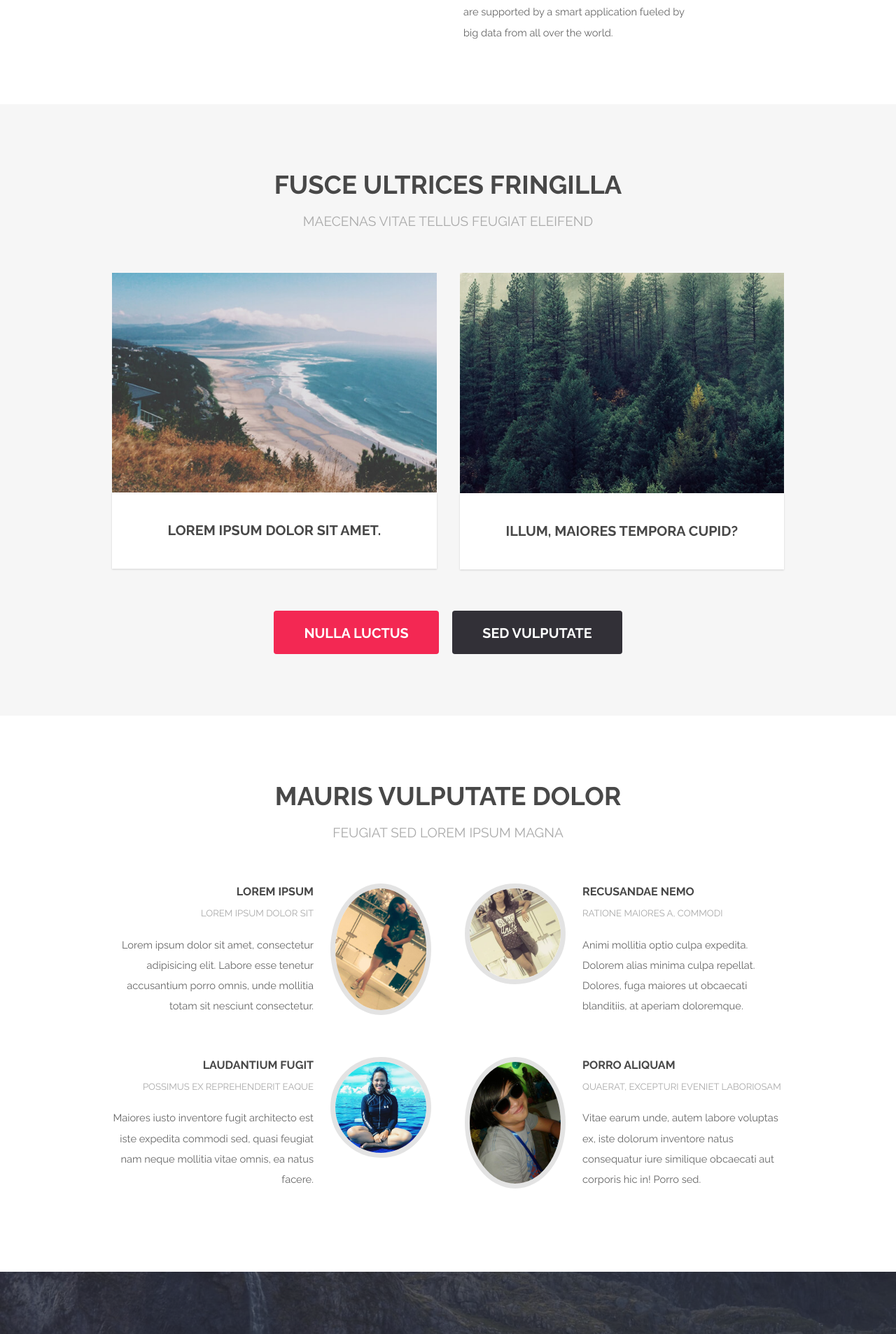
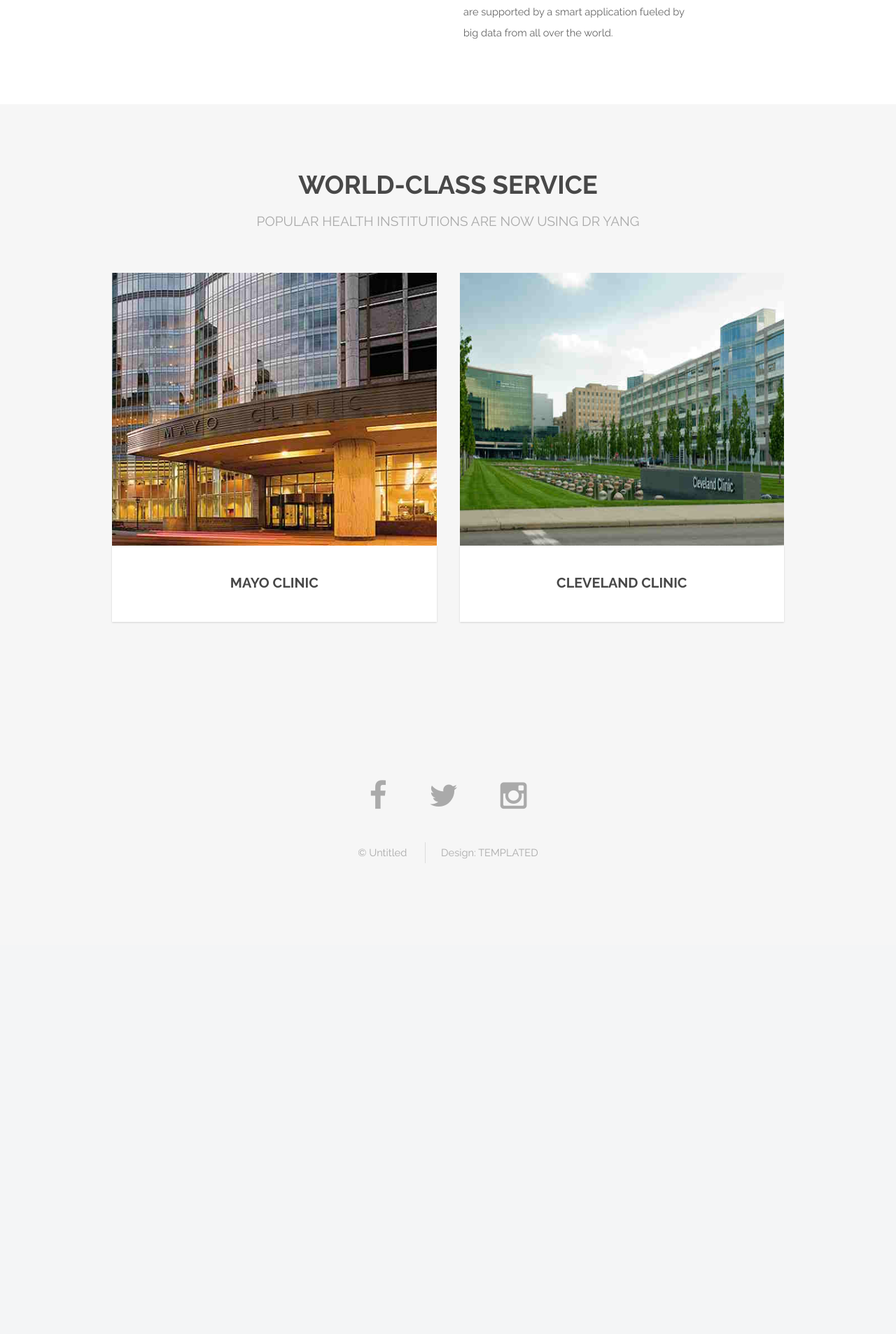
Before and after one commit to marcthemarcian/dr_yang, a Django app: page / in a window 1280 px wide. Shown: the part 982-2889 px from the top of the page at 70% size. After the commit the page ends 2216 px from the top, so only its background shows below. Run offline with Django 3.2, Linux system fonts and the light colour scheme.

Commit message:
all html complete except assess.html

```diff
--- a/dr_yang/yang/static/yang/css/style.css
+++ b/dr_yang/yang/static/yang/css/style.css
@@ -537,6 +537,7 @@
 
 			.image.fit img {
 				width: 100%;
+				height: 390px;
 			}
 
 		.image.rounded {
--- a/dr_yang/yang/templates/yang/about.html
+++ b/dr_yang/yang/templates/yang/about.html
@@ -15,7 +15,7 @@
 
     <!-- Header -->
       <header id="header">
-        <h1><strong><a href="index.html">DR</a></strong> Yang</h1>
+        <h1><strong><a href="{% url 'index' %}">DR</a></strong> Yang</h1>
         <nav id="nav">
           <ul>
             <li><a href="{% url 'index' %}">Home</a></li>
--- a/dr_yang/yang/templates/yang/index.html
+++ b/dr_yang/yang/templates/yang/index.html
@@ -15,7 +15,7 @@
 
     <!-- Header -->
       <header id="header" class="alt">
-        <h1><strong><a href="index.html">DR</a></strong> Yang</h1>
+        <h1><strong><a href="{% url 'index' %}">DR</a></strong> Yang</h1>
         <nav id="nav">
           <ul>
             <li><a href="{% url 'index' %}">Home</a></li>
@@ -57,92 +57,23 @@
         <section id="two" class="wrapper style2 special">
           <div class="container">
             <header class="major">
-              <h2>Fusce ultrices fringilla</h2>
-              <p>Maecenas vitae tellus feugiat eleifend</p>
+              <h2>World-class Service</h2>
+              <p>Popular health institutions are now using DR Yang</p>
             </header>
             <div class="row 150%">
               <div class="6u 12u$(xsmall)">
                 <div class="image fit captioned">
                   <img src="{% static 'yang/images/pic02.jpg' %}" alt="" />
-                  <h3>Lorem ipsum dolor sit amet.</h3>
+                  <h3>Mayo Clinic</h3>
                 </div>
               </div>
               <div class="6u$ 12u$(xsmall)">
                 <div class="image fit captioned">
                   <img src="{% static 'yang/images/pic03.jpg' %}" alt="" />
-                  <h3>Illum, maiores tempora cupid?</h3>
+                  <h3>Cleveland Clinic</h3>
                 </div>
               </div>
             </div>
-            <ul class="actions">
-              <li><a href="#" class="button special big">Nulla luctus</a></li>
-              <li><a href="#" class="button big">Sed vulputate</a></li>
-            </ul>
-          </div>
-        </section>
-
-      <!-- Three -->
-        <section id="three" class="wrapper style1">
-          <div class="container">
-            <header class="major special">
-              <h2>Mauris vulputate dolor</h2>
-              <p>Feugiat sed lorem ipsum magna</p>
-            </header>
-            <div class="feature-grid">
-              <div class="feature">
-                <div class="image rounded"><img src="{% static 'yang/images/pic04.jpg' %}" alt="" /></div>
-                <div class="content">
-                  <header>
-                    <h4>Lorem ipsum</h4>
-                    <p>Lorem ipsum dolor sit</p>
-                  </header>
-                  <p>Lorem ipsum dolor sit amet, consectetur adipisicing elit. Labore esse tenetur accusantium porro omnis, unde mollitia totam sit nesciunt consectetur.</p>
-                </div>
-              </div>
-              <div class="feature">
-                <div class="image rounded"><img src="{% static 'yang/images/pic05.jpg' %}" alt="" /></div>
-                <div class="content">
-                  <header>
-                    <h4>Recusandae nemo</h4>
-                    <p>Ratione maiores a, commodi</p>
-                  </header>
-                  <p>Animi mollitia optio culpa expedita. Dolorem alias minima culpa repellat. Dolores, fuga maiores ut obcaecati blanditiis, at aperiam doloremque.</p>
-                </div>
-              </div>
-              <div class="feature">
-                <div class="image rounded"><img src="{% static 'yang/images/pic06.jpg' %}" alt="" /></div>
-                <div class="content">
-                  <header>
-                    <h4>Laudantium fugit</h4>
-                    <p>Possimus ex reprehenderit eaque</p>
-                  </header>
-                  <p>Maiores iusto inventore fugit architecto est iste expedita commodi sed, quasi feugiat nam neque mollitia vitae omnis, ea natus facere.</p>
-                </div>
-              </div>
-              <div class="feature">
-                <div class="image rounded"><img src="{% static 'yang/images/pic07.jpg' %}" alt="" /></div>
-                <div class="content">
-                  <header>
-                    <h4>Porro aliquam</h4>
-                    <p>Quaerat, excepturi eveniet laboriosam</p>
-                  </header>
-                  <p>Vitae earum unde, autem labore voluptas ex, iste dolorum inventore natus consequatur iure similique obcaecati aut corporis hic in! Porro sed.</p>
-                </div>
-              </div>
-            </div>
-          </div>
-        </section>
-
-      <!-- Four -->
-        <section id="four" class="wrapper style3 special">
-          <div class="container">
-            <header class="major">
-              <h2>Aenean elementum ligula</h2>
-              <p>Feugiat sed lorem ipsum magna</p>
-            </header>
-            <ul class="actions">
-              <li><a href="#" class="button special big">Get in touch</a></li>
-            </ul>
           </div>
         </section>
 
--- a/dr_yang/yang/templates/yang/questionnaire.html
+++ b/dr_yang/yang/templates/yang/questionnaire.html
@@ -15,7 +15,7 @@
 
     <!-- Header -->
       <header id="header">
-        <h1><strong><a href="index.html">DR</a></strong> Yang</h1>
+        <h1><strong><a href="{% url 'index' %}">DR</a></strong> Yang</h1>
         <nav id="nav">
           <ul>
             <li><a href="{% url 'index' %}">Home</a></li>
```
Also changed, not shown: dr_yang/yang/static/yang/images/pic02.jpg, dr_yang/yang/static/yang/images/pic03.jpg.
